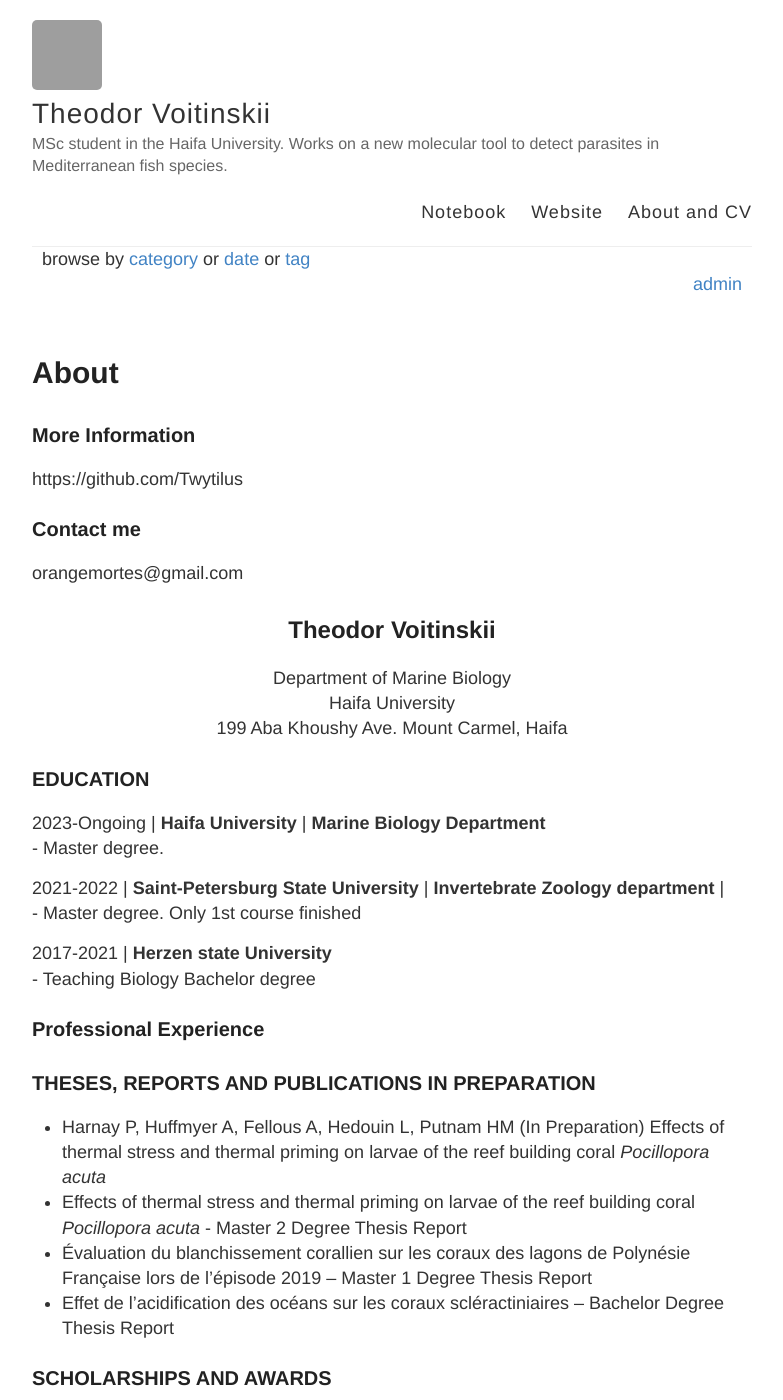
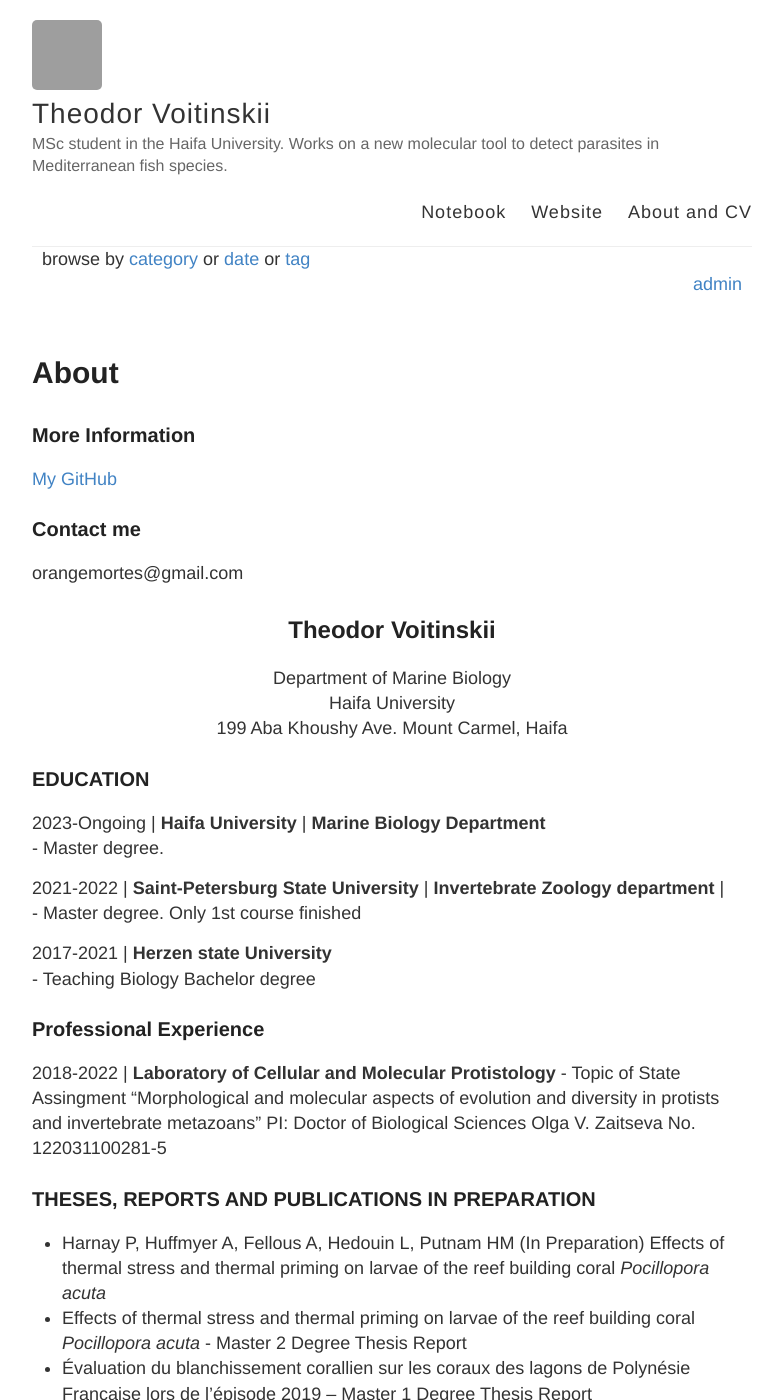
Before and after one commit to Twytilus/Notebook_Theo, a Jekyll site: the page built from about.md, in a window 1280 px wide and 1400 px high. Shown: the whole window, without its empty margins (248-1031 px from the left). Built offline with Jekyll 4.4.1, drawn with Linux system fonts in a browser that asks for light colours; grey boxes are pictures that could not be loaded.

Commit message:
Update about.md

```diff
--- a/about.md
+++ b/about.md
@@ -9,7 +9,7 @@ permalink: /about/
 
 ### More Information
 
-https://github.com/Twytilus
+[My GitHub](https://github.com/Twytilus)
 
 ### Contact me
 
@@ -33,7 +33,10 @@ orangemortes@gmail.com
     - Teaching Biology Bachelor degree
 
 ### Professional Experience
-
+2018-2022 | **Laboratory of Cellular and Molecular Protistology**
+    - Topic of State Assingment “Morphological and molecular aspects of evolution and diversity in protists and invertebrate metazoans”
+      PI: Doctor of Biological Sciences Olga V. Zaitseva
+      No. 122031100281-5
 
 ### THESES, REPORTS AND PUBLICATIONS IN PREPARATION
 - Harnay P, Huffmyer A, Fellous A, Hedouin L, Putnam HM (In Preparation) Effects of thermal stress and thermal priming on larvae of the reef building coral *Pocillopora acuta*
```
